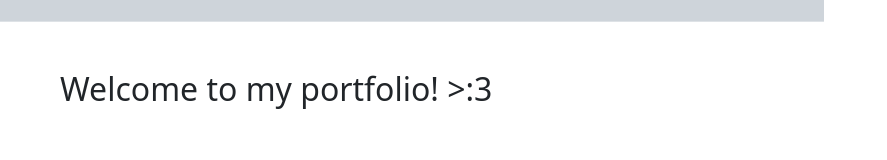
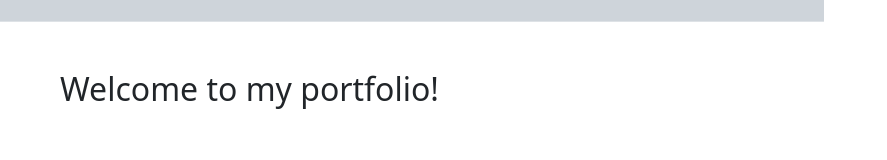
Before and after one commit to rogermle/david-react-portfolio, a React (Vite) app: page / in a window 1280 px wide. Shown: the part 322-482 px from the top of the page, without its empty margins (0-887 px from the left). Built offline with nearby package versions, Linux system fonts and the light colour scheme.

Commit message:
removed silly face

```diff
--- a/src/pages/HomePage.jsx
+++ b/src/pages/HomePage.jsx
@@ -10,7 +10,7 @@ export default function HomePage() {
   return (
     <div className="m-5 row">
       <div className="col">
-        <h2>Welcome to my portfolio! {`>:3`}</h2>
+        <h2>Welcome to my portfolio!</h2>
         </div>
     </div>
   );
```
